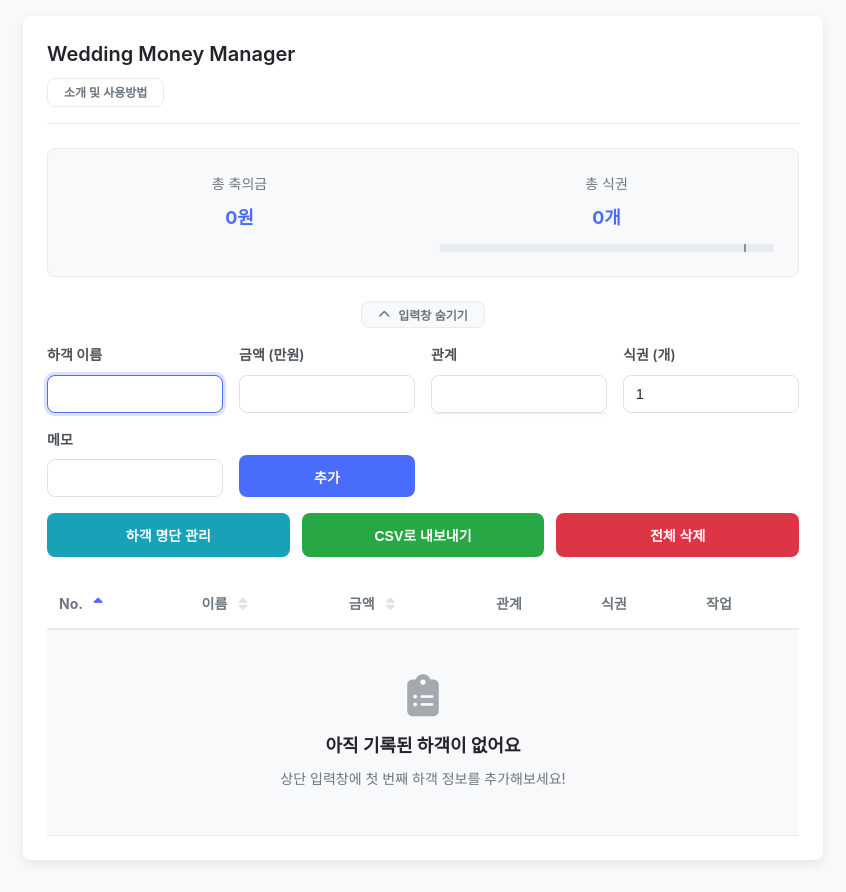
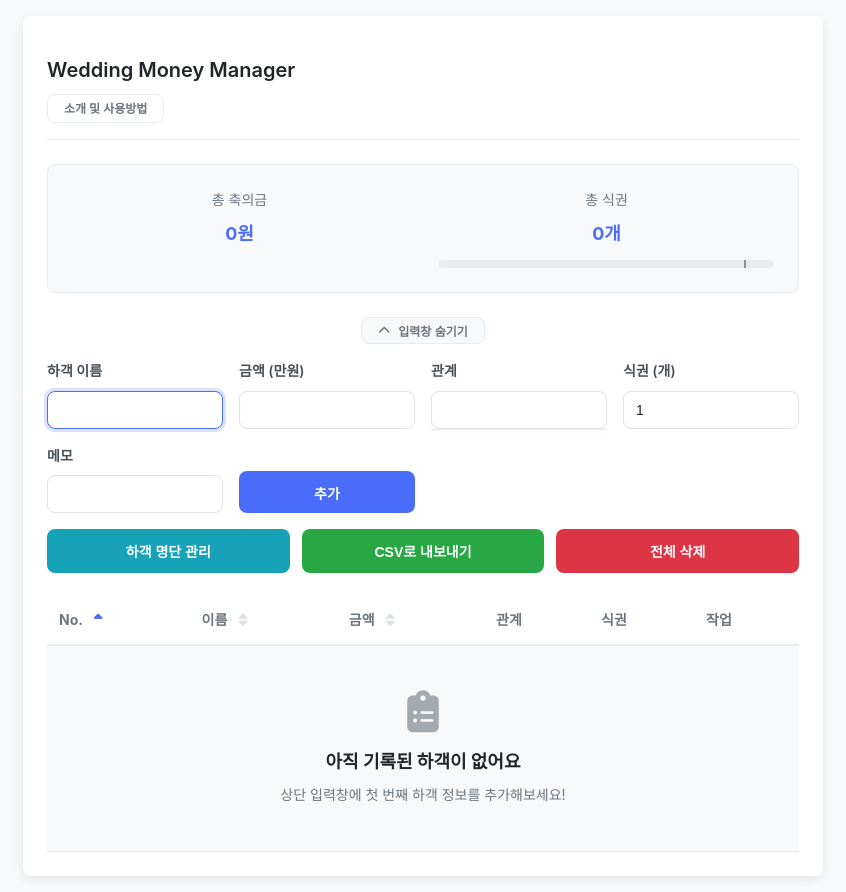
Before and after one commit to Gabeujin/wedding-money-manager, a plain HTML site: page index.html in a window 1280 px wide. Shown: the whole page, without its empty margins (217-1063 px from the left). Drawn offline with nearby package versions, Linux system fonts and the light colour scheme.

Commit message:
fix: adjust margin for main header for improved layout

```diff
--- a/style.css
+++ b/style.css
@@ -71,6 +71,7 @@ body {
 }
 
 .main-header {
+  margin-top: var(--spacing-md);
   padding-bottom: var(--spacing-md);
   margin-bottom: var(--spacing-lg);
   border-bottom: 1px solid var(--gray-200);
```
Also changed, not shown: 1 other file.
